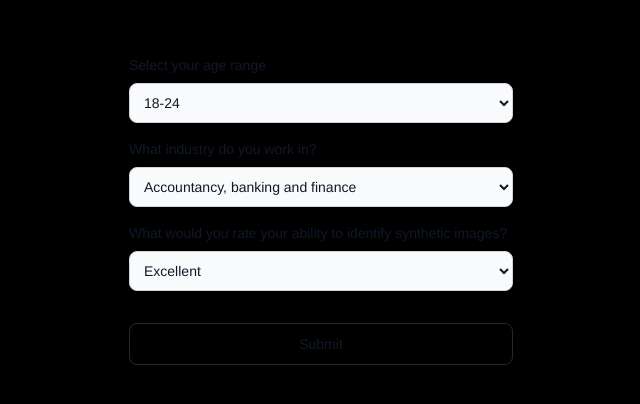
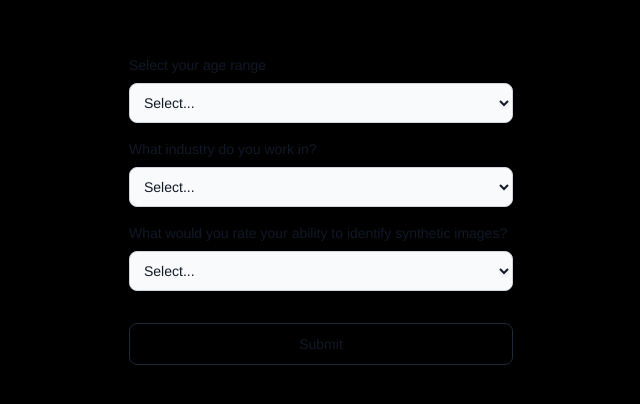
Before and after one commit to tippinsh/research-project-client, a React (Vite) app: page /participant in a window 1280 px wide. Shown: the part 186-590 px from the top of the page, without its empty margins (319-959 px from the left). Built offline with nearby package versions, Linux system fonts and the light colour scheme.

Commit message:
fix: Added disabled options to select dropdowns

```diff
--- a/src/components/ParticipantForm.jsx
+++ b/src/components/ParticipantForm.jsx
@@ -64,6 +64,9 @@ function ParticipantForm() {
           onChange={handleChange}
           className="bg-gray-50 border border-gray-300 text-gray-900 text-sm rounded-lg focus:ring-blue-500 focus:border-blue-500 block w-full p-2.5 dark:bg-gray-700 dark:border-gray-600 dark:placeholder-gray-400 dark:text-white dark:focus:ring-blue-500 dark:focus:border-blue-500 mb-4"
         >
+          <option value="" disabled>
+            Select...
+          </option>
           <option value={0}>18-24</option>
           <option value={1}>25-34</option>
           <option value={2}>35-44</option>
@@ -84,6 +87,9 @@ function ParticipantForm() {
           onChange={handleChange}
           className="bg-gray-50 border border-gray-300 text-gray-900 text-sm rounded-lg focus:ring-blue-500 focus:border-blue-500 block w-full p-2.5 dark:bg-gray-700 dark:border-gray-600 dark:placeholder-gray-400 dark:text-white dark:focus:ring-blue-500 dark:focus:border-blue-500 mb-4"
         >
+          <option value="" disabled>
+            Select...
+          </option>
           <option>Accountancy, banking and finance</option>
           <option>Business, consulting and management</option>
           <option>Charity and voluntary work</option>
@@ -123,6 +129,9 @@ function ParticipantForm() {
           onChange={handleChange}
           className="bg-gray-50 border border-gray-300 text-gray-900 text-sm rounded-lg focus:ring-blue-500 focus:border-blue-500 block w-full p-2.5 dark:bg-gray-700 dark:border-gray-600 dark:placeholder-gray-400 dark:text-white dark:focus:ring-blue-500 dark:focus:border-blue-500 mb-4"
         >
+          <option value="" disabled>
+            Select...
+          </option>
           <option value={0}>Excellent</option>
           <option value={1}>Very good</option>
           <option value={2}>Good</option>
```
